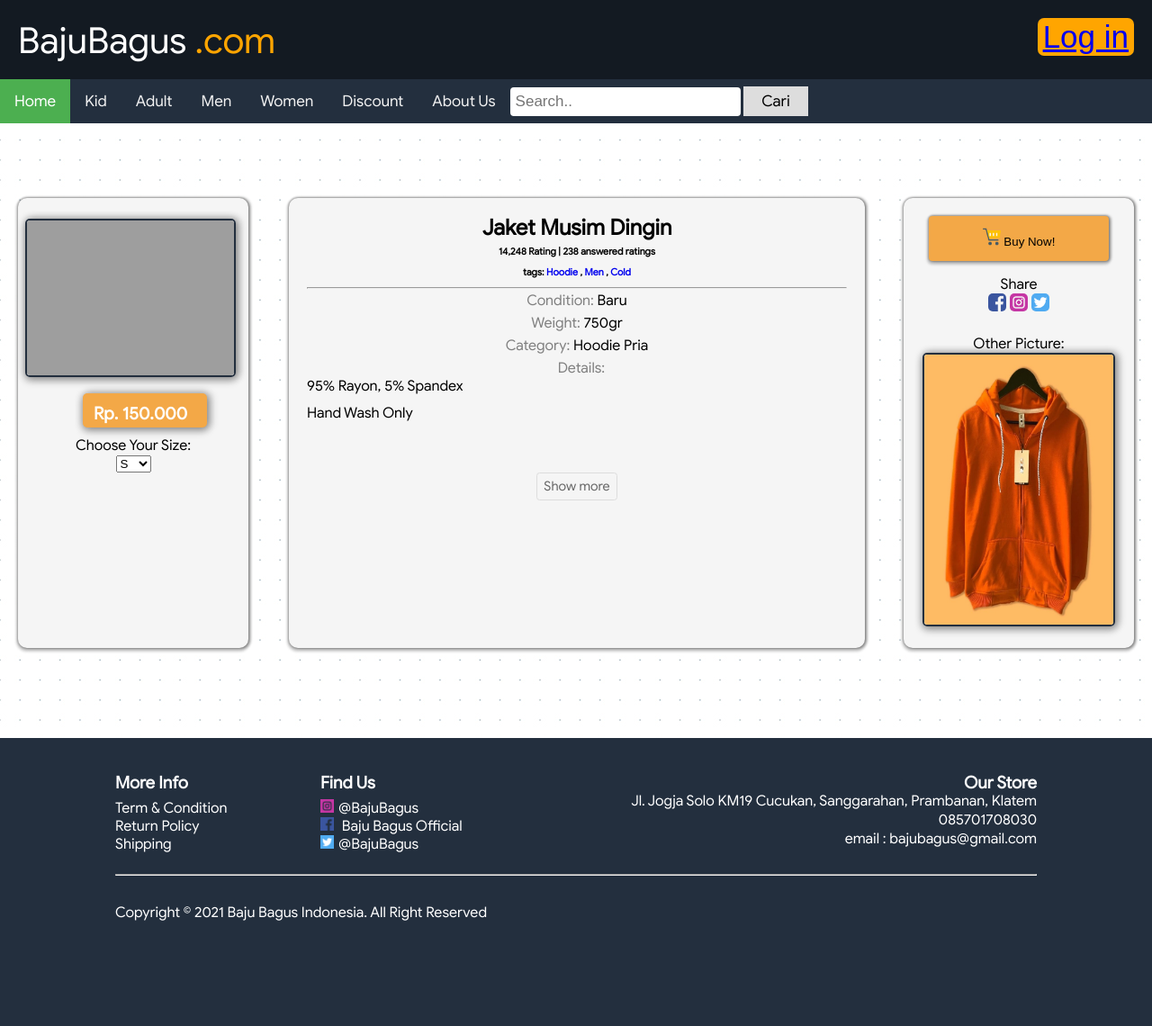
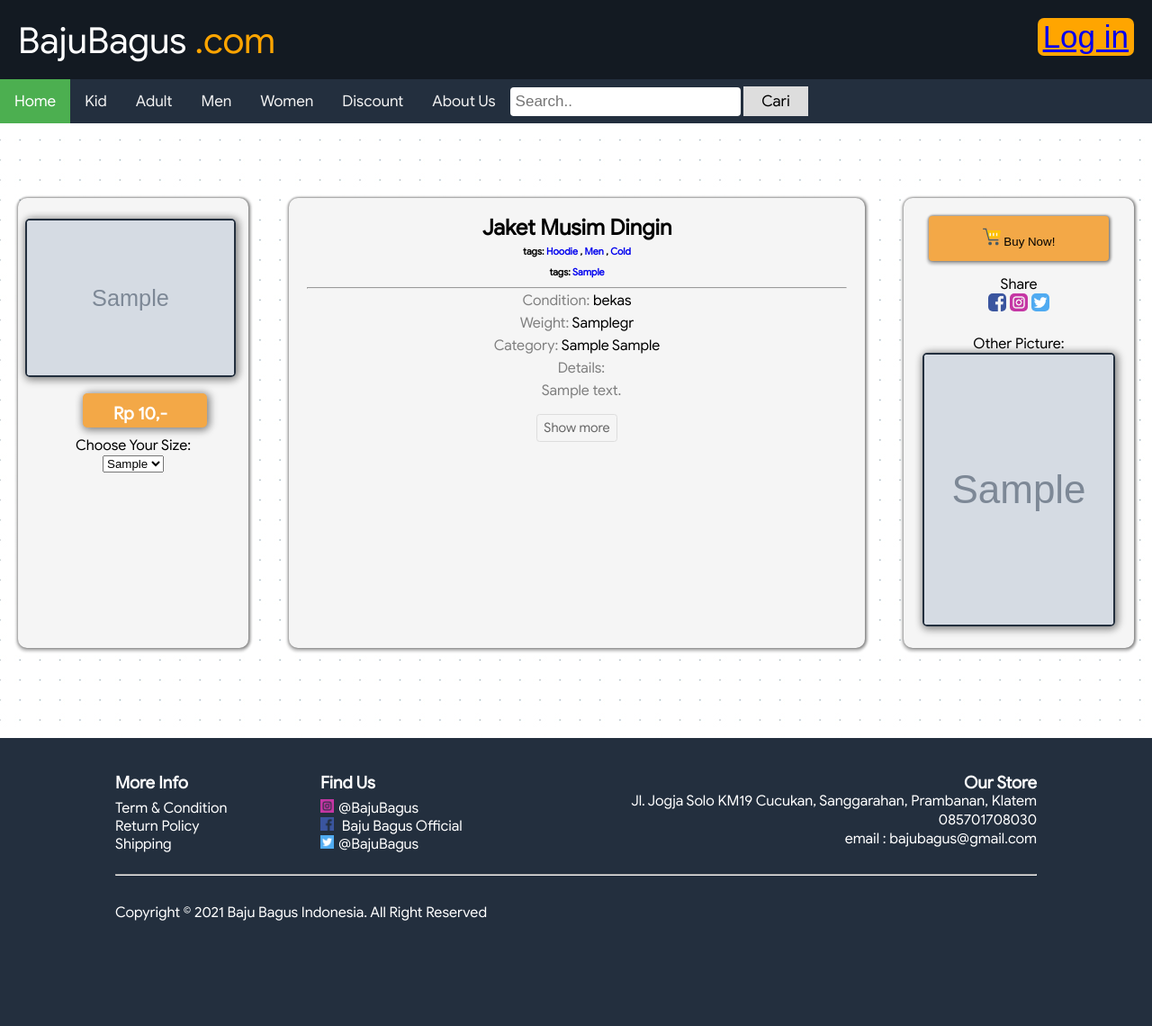
Before and after one commit to ChristanFarel/ProgwebUAS, a PHP site: page /detail.php?id=1 in a window 1280 px wide. Shown: the whole page at 90% size. Run offline with PHP 8.4, Linux system fonts and the light colour scheme; tables that the repository leaves empty or names only in its code hold one stand-in row (values such as "Sample post"); grey boxes marked "Sample" are stand-in pictures; grey boxes are pictures that could not be loaded.

Commit message:
update detail

```diff
--- a/detail.php
+++ b/detail.php
@@ -1,6 +1,15 @@
 <?php
 require "function.php";
 session_start();
+
+if (!isset($_GET["id"])) {
+    echo '<script>alert("ID barang tidak ditemukan");
+    window.location.href="index.php";</script>';
+}
+$id = $_GET["id"];
+$querySelect = "SELECT * FROM barang WHERE id = $id LIMIT 1;";
+$hasil = mysqli_query($conn, $querySelect);
+$row = mysqli_fetch_assoc($hasil);
 ?>
 
 <!DOCTYPE html>
@@ -62,39 +71,52 @@ session_start();
         <div class="kotakBesar">
             <div class="gambarDetail">
                 <div>
-                    <img src="image/trending/baju1.png" alt="">
+                    <img src=<?= $row["gambar"] ?> alt=<?= $row["nama"] ?>>
                 </div>
 
                 <div class="hgr">
-                    <span> <b>Rp. 150.000</b> </span>
+                    <span> <b><?= format_num($row["harga"]) ?></b> </span>
                 </div>
 
                 <label for="ukuran">Choose Your Size:</label>
                 <br>
+                <?php
+                $sizes = explode(", ", $row["ukuran"]);
+                ?>
+
                 <select name="ukuran" id="ukuran">
-                    <option value="S">S</option>
-                    <option value="M">M</option>
-                    <option value="L">L</option>
-                    <option value="XL">XL</option>
+                    <?php foreach ($sizes as $size) : ?>
+                        <option value=<?= $size ?>><?= $size ?></option>
+                    <?php endforeach; ?>
                 </select>
             </div>
 
             <div class="penjelasan">
                 <div>
                     <h2>Jaket Musim Dingin</h2>
-                    <h6>14,248 Rating | 238 answered ratings</h6>
+                    <!-- <h6>14,248 Rating | 238 answered ratings</h6> -->
                     <h6>tags: <a href="#">Hoodie</a> , <a href="#">Men</a> , <a href="#">Cold</a> </h6>
+                    <?php $tags = explode(", ", $row["tag"]) ?>
+                    <h6>
+                        tags:
+                        <?php foreach ($tags as $tag) : ?>
+                            <a href="#"><?= $tag ?></a>
+                        <?php endforeach; ?>
+                    </h6>
                     <hr>
                 </div>
 
-                <p>Condition: <span>Baru</span></p>
-                <p>Weight: <span>750gr</span></p>
-                <p>Category: <span>Hoodie Pria</span></p>
+                <p>Condition: <span><?= ($row["kondisi"] == 1) ? "baru" : "bekas" ?></span></p>
+                <p>Weight: <span><?= $row["berat"] ?>gr</span></p>
+                <p>Category: <span><?= $row["jenis"] . " " . $row["kategoris"] ?></span></p>
                 <br>
                 <input type="checkbox" class="read-more-state" id="post-2" />
                 <ul class="read-more-wrap">
                     <span>Details:</span>
-                    <li>95% Rayon, 5% Spandex</li>
+                    <p>
+                        <?= $row["keterangan"] ?>
+                    </p>
+                    <!-- <li>95% Rayon, 5% Spandex</li>
                     <li>Hand Wash Only</li>
                     <li class="read-more-target">US Regular Size: XS(US 0-2),S(US 4-6),M(US 8-10),L(US 12-14),XL(US
                         16-18),2XL(US
@@ -110,7 +132,7 @@ session_start();
                         great.
                     </li>
                     <li class="read-more-target">Note:Hand Wash Seperately in Cold Water. Package Content: 1 x Women
-                        Dress.</li>
+                        Dress.</li> -->
                 </ul>
                 <label for="post-2" class="read-more-trigger"></label>
             </div>
@@ -118,7 +140,7 @@ session_start();
             <div class="cart">
 
                 <button>
-                    <div><img src="cart.png" alt=""></div>
+                    <div><img src="icon/cart.png" alt=""></div>
                     <div class="keran">
                         <span>Buy Now!</span>
                     </div>
@@ -128,7 +150,7 @@ session_start();
                 <span><img src="icon/facebook.png" alt=""> <img src="icon/instagram.png" alt="">
                     <img src="icon/twitter.png" alt=""></span>
                 <P>Other Picture:</P>
-                <img class="dw" src="hoodie.jfif" alt="">
+                <img class="dw" src=<?= $row["gambar"] ?> alt="">
 
             </div>
         </div>
```
Also changed, not shown: icon/cart.png (added).
